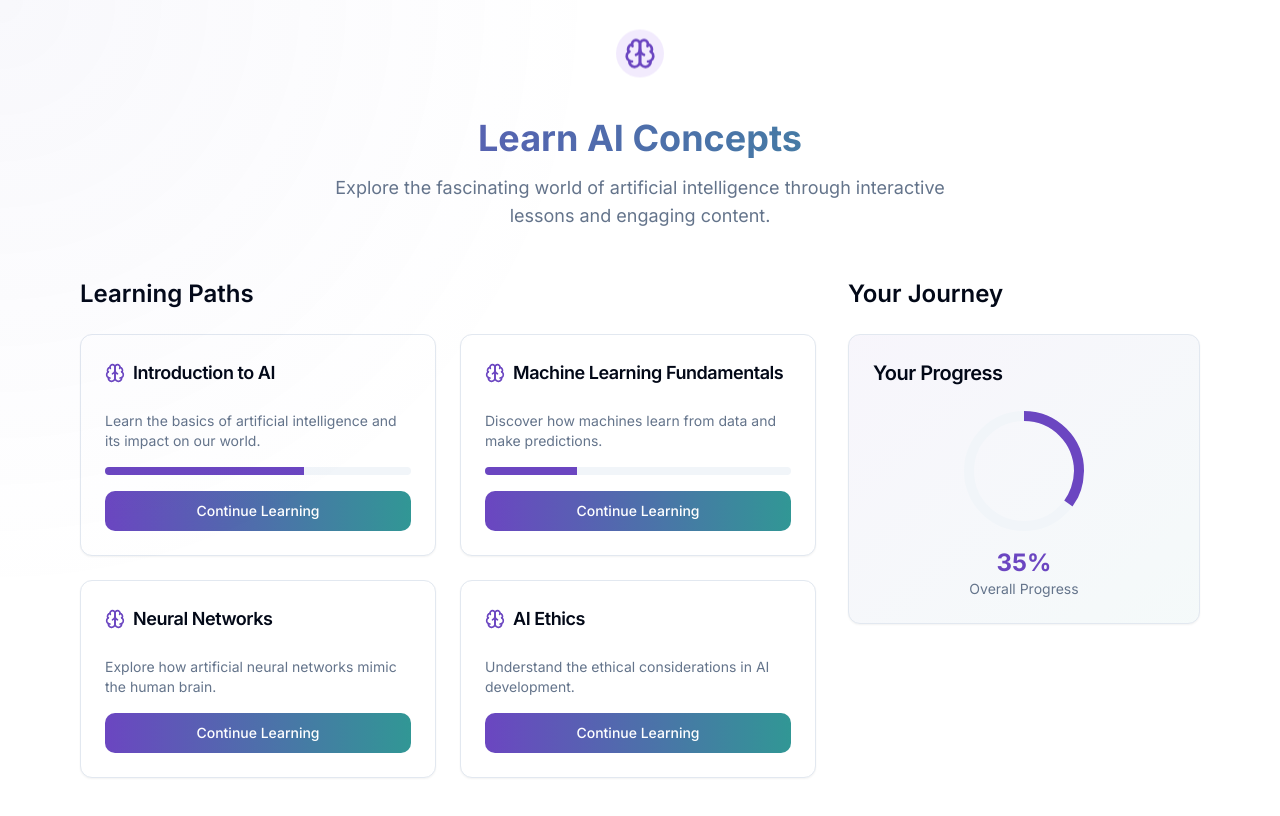
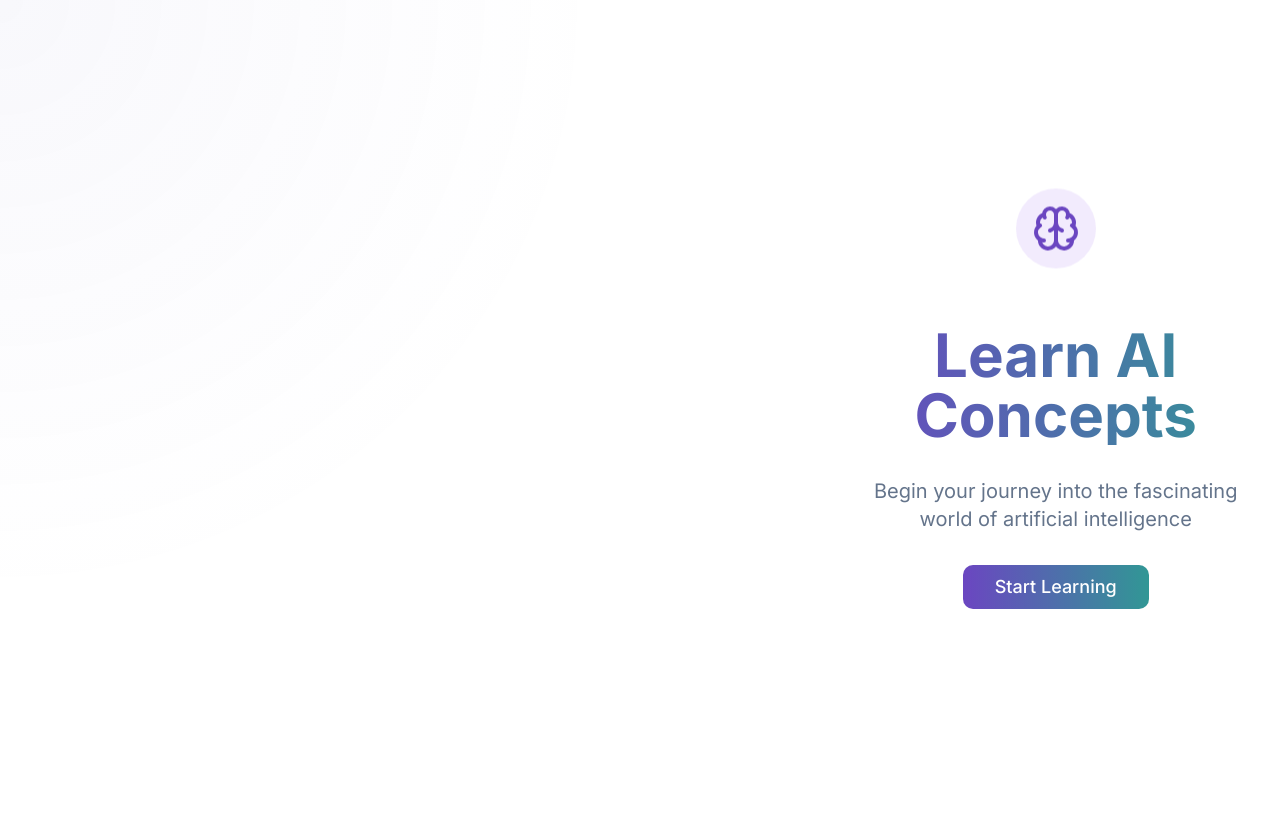
Before and after one commit to jasoo4/engage-ai-concepts, a React (Vite) app: page / in a window 1280 px wide. Shown: the top 816 px of the page. Built offline with nearby package versions, Linux system fonts and the light colour scheme.

Commit message:
Move landing page
Move the landing page to a different route.

```diff
--- a/src/App.tsx
+++ b/src/App.tsx
@@ -5,6 +5,7 @@ import { TooltipProvider } from "@/components/ui/tooltip";
 import { QueryClient, QueryClientProvider } from "@tanstack/react-query";
 import { BrowserRouter, Routes, Route } from "react-router-dom";
 import Index from "./pages/Index";
+import Dashboard from "./pages/Dashboard";
 import Lesson from "./pages/Lesson";
 import NotFound from "./pages/NotFound";
 
@@ -18,6 +19,7 @@ const App = () => (
       <BrowserRouter>
         <Routes>
           <Route path="/" element={<Index />} />
+          <Route path="/dashboard" element={<Dashboard />} />
           <Route path="/lesson/:id" element={<Lesson />} />
           <Route path="*" element={<NotFound />} />
         </Routes>
--- /dev/null
+++ b/src/pages/Dashboard.tsx
@@ -0,0 +1,68 @@
+
+import { LearningCard } from "@/components/LearningCard";
+import { ProgressSection } from "@/components/ProgressSection";
+import { Brain, Lightbulb, Network, Code } from "lucide-react";
+import { SplashCursor } from "@/components/ui/splash-cursor";
+
+const learningPaths = [
+  {
+    title: "Introduction to AI",
+    description: "Learn the basics of artificial intelligence and its impact on our world.",
+    progress: 65,
+  },
+  {
+    title: "Machine Learning Fundamentals",
+    description: "Discover how machines learn from data and make predictions.",
+    progress: 30,
+  },
+  {
+    title: "Neural Networks",
+    description: "Explore how artificial neural networks mimic the human brain.",
+    progress: 0,
+  },
+  {
+    title: "AI Ethics",
+    description: "Understand the ethical considerations in AI development.",
+    progress: 0,
+  },
+];
+
+const Index = () => {
+  return (
+    <div className="min-h-screen bg-background animate-fade-in relative">
+      <SplashCursor />
+      <div className="container py-8 px-4 mx-auto max-w-6xl relative z-10">
+        <div className="text-center mb-12 space-y-4">
+          <div className="inline-block p-2 bg-primary/10 rounded-full mb-4 animate-float">
+            <Brain className="w-8 h-8 text-theme-purple" />
+          </div>
+          <h1 className="text-4xl font-bold gradient-text">
+            Learn AI Concepts
+          </h1>
+          <p className="text-lg text-muted-foreground max-w-2xl mx-auto">
+            Explore the fascinating world of artificial intelligence through interactive lessons and engaging content.
+          </p>
+        </div>
+
+        <div className="grid grid-cols-1 md:grid-cols-3 gap-8 mb-12">
+          <div className="md:col-span-2">
+            <h2 className="text-2xl font-semibold mb-6">Learning Paths</h2>
+            <div className="grid grid-cols-1 sm:grid-cols-2 gap-6">
+              {learningPaths.map((path, index) => (
+                <div key={path.title} className="animate-slide-up" style={{ animationDelay: `${index * 100}ms` }}>
+                  <LearningCard {...path} />
+                </div>
+              ))}
+            </div>
+          </div>
+          <div>
+            <h2 className="text-2xl font-semibold mb-6">Your Journey</h2>
+            <ProgressSection />
+          </div>
+        </div>
+      </div>
+    </div>
+  );
+};
+
+export default Index;
--- a/src/pages/Index.tsx
+++ b/src/pages/Index.tsx
@@ -1,68 +1,35 @@
 
-import { LearningCard } from "@/components/LearningCard";
-import { ProgressSection } from "@/components/ProgressSection";
-import { Brain, Lightbulb, Network, Code } from "lucide-react";
+import { Button } from "@/components/ui/button";
 import { SplashCursor } from "@/components/ui/splash-cursor";
+import { Brain } from "lucide-react";
+import { useNavigate } from "react-router-dom";
 
-const learningPaths = [
-  {
-    title: "Introduction to AI",
-    description: "Learn the basics of artificial intelligence and its impact on our world.",
-    progress: 65,
-  },
-  {
-    title: "Machine Learning Fundamentals",
-    description: "Discover how machines learn from data and make predictions.",
-    progress: 30,
-  },
-  {
-    title: "Neural Networks",
-    description: "Explore how artificial neural networks mimic the human brain.",
-    progress: 0,
-  },
-  {
-    title: "AI Ethics",
-    description: "Understand the ethical considerations in AI development.",
-    progress: 0,
-  },
-];
+export default function Index() {
+  const navigate = useNavigate();
 
-const Index = () => {
   return (
-    <div className="min-h-screen bg-background animate-fade-in relative">
+    <div className="h-screen w-full overflow-hidden bg-background relative flex items-center justify-center">
       <SplashCursor />
-      <div className="container py-8 px-4 mx-auto max-w-6xl relative z-10">
-        <div className="text-center mb-12 space-y-4">
-          <div className="inline-block p-2 bg-primary/10 rounded-full mb-4 animate-float">
-            <Brain className="w-8 h-8 text-theme-purple" />
-          </div>
-          <h1 className="text-4xl font-bold gradient-text">
-            Learn AI Concepts
-          </h1>
-          <p className="text-lg text-muted-foreground max-w-2xl mx-auto">
-            Explore the fascinating world of artificial intelligence through interactive lessons and engaging content.
-          </p>
+      <div className="relative z-10 text-center space-y-8 px-4">
+        <div className="inline-block p-4 bg-primary/10 rounded-full mb-4 animate-float">
+          <Brain className="w-12 h-12 text-theme-purple" />
         </div>
-
-        <div className="grid grid-cols-1 md:grid-cols-3 gap-8 mb-12">
-          <div className="md:col-span-2">
-            <h2 className="text-2xl font-semibold mb-6">Learning Paths</h2>
-            <div className="grid grid-cols-1 sm:grid-cols-2 gap-6">
-              {learningPaths.map((path, index) => (
-                <div key={path.title} className="animate-slide-up" style={{ animationDelay: `${index * 100}ms` }}>
-                  <LearningCard {...path} />
-                </div>
-              ))}
-            </div>
-          </div>
-          <div>
-            <h2 className="text-2xl font-semibold mb-6">Your Journey</h2>
-            <ProgressSection />
-          </div>
+        <h1 className="text-6xl font-bold gradient-text animate-fade-in">
+          Learn AI Concepts
+        </h1>
+        <p className="text-xl text-muted-foreground max-w-2xl mx-auto animate-fade-in" style={{ animationDelay: "200ms" }}>
+          Begin your journey into the fascinating world of artificial intelligence
+        </p>
+        <div className="animate-fade-in" style={{ animationDelay: "400ms" }}>
+          <Button
+            size="lg"
+            className="bg-gradient-to-r from-theme-purple to-theme-teal text-white hover:opacity-90 text-lg px-8"
+            onClick={() => navigate("/dashboard")}
+          >
+            Start Learning
+          </Button>
         </div>
       </div>
     </div>
   );
-};
-
-export default Index;
+}
```
